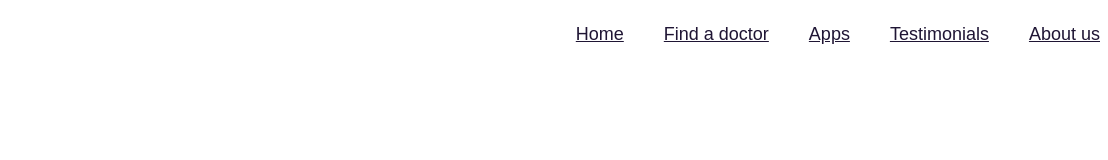
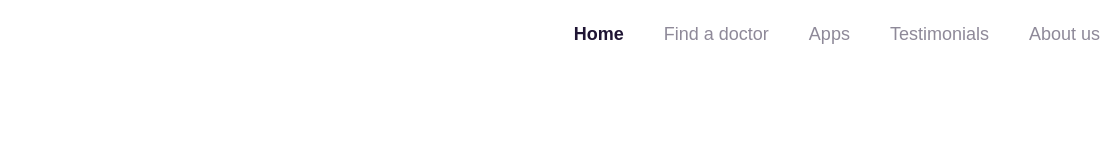
Before and after one commit to Abdulaziz-007/sitro-abu, a plain HTML site: page index.html in a window 1280 px wide. Shown: the full height of the page, 172-1280 px from the left. Drawn offline with Linux system fonts and the light colour scheme.

Commit message:
header is already

```diff
--- a/style.css
+++ b/style.css
@@ -18,9 +18,16 @@
 
 .nav__link{
     color: #1F1534;
+    text-decoration: none;
     font-family: sans-serif;
     font-size: 18px;
     font-style: normal;
     font-weight: 400;
     line-height: normal;
+    opacity: 0.5;
 }
+
+.nav__active-link{
+    font-weight: 700;
+    opacity: 1;
+}
```
